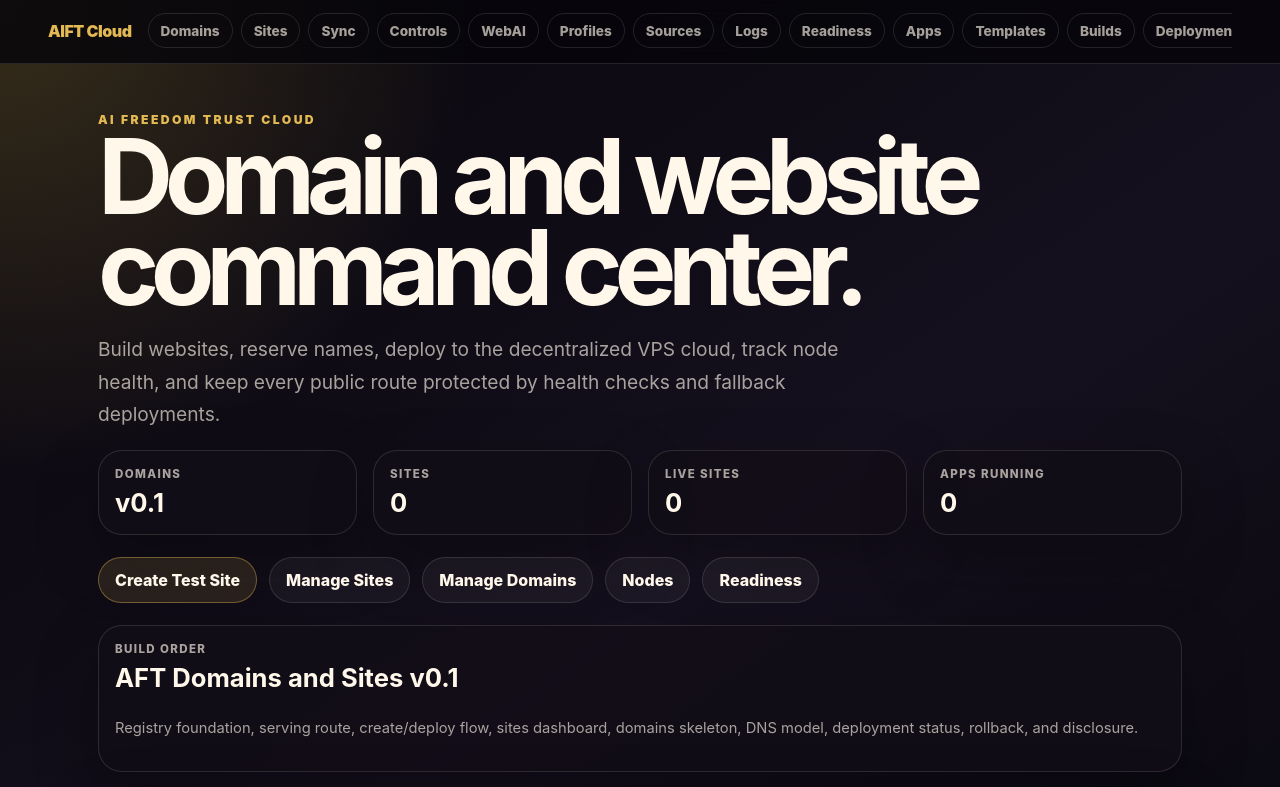
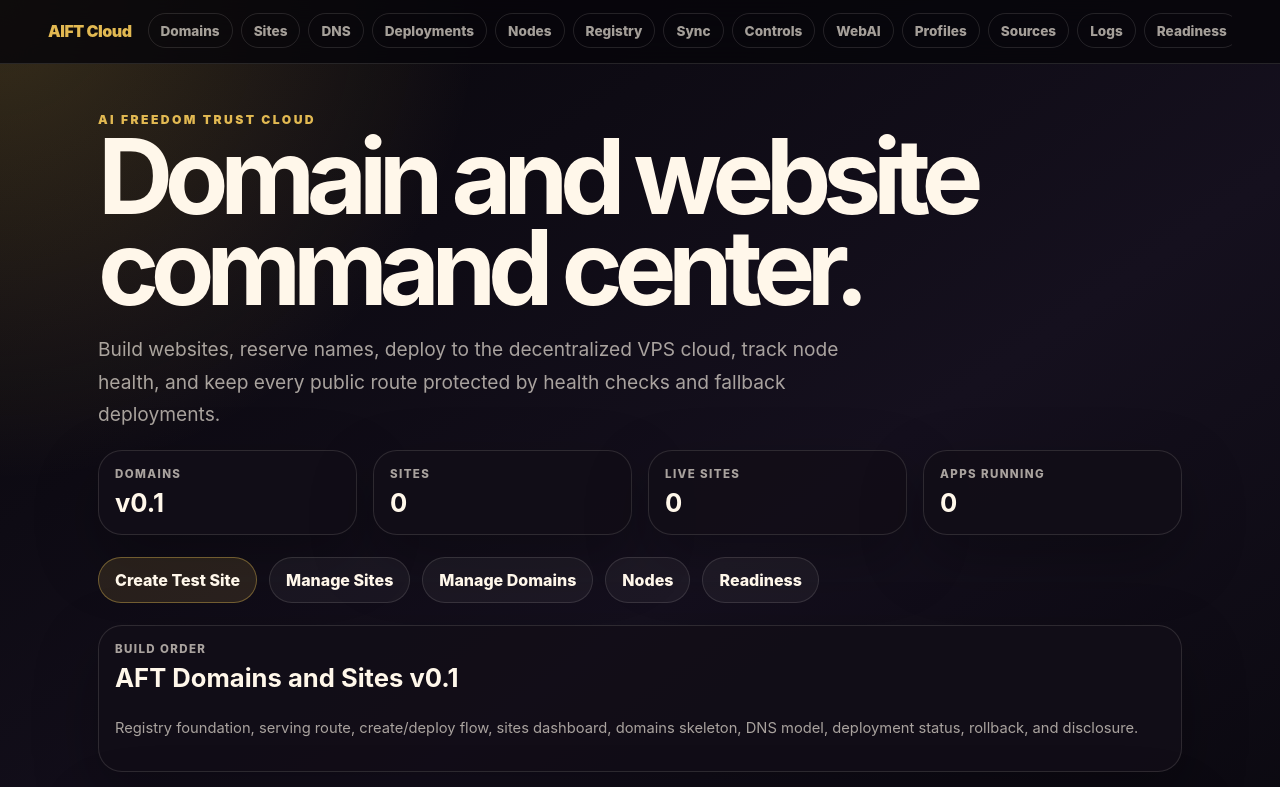
Before and after one commit to AIFreedomTrustFederation/VPS, a Next.js app in the folder apps/aift-dashboard/: page / in a window 1280 px wide. Shown: the top 787 px of the page. Built offline with nearby package versions, Linux system fonts and the light colour scheme.

Commit message:
Add DNS and registry navigation links

```diff
--- a/apps/aift-dashboard/app/layout.tsx
+++ b/apps/aift-dashboard/app/layout.tsx
@@ -17,6 +17,10 @@ export default function RootLayout({ children }: { children: ReactNode }) {
           <nav className="nav-scroll">
             <a href="/domains">Domains</a>
             <a href="/sites">Sites</a>
+            <a href="/dns">DNS</a>
+            <a href="/deployments">Deployments</a>
+            <a href="/nodes">Nodes</a>
+            <a href="/registry">Registry</a>
             <a href="/sync">Sync</a>
             <a href="/controls">Controls</a>
             <a href="/webai">WebAI</a>
@@ -27,8 +31,6 @@ export default function RootLayout({ children }: { children: ReactNode }) {
             <a href="/apps">Apps</a>
             <a href="/templates">Templates</a>
             <a href="/builds">Builds</a>
-            <a href="/deployments">Deployments</a>
-            <a href="/nodes">Nodes</a>
             <a href="/discovered-nodes">Discovery</a>
             <a href="/shell">Shell</a>
             <a href="/health">Health</a>
```
